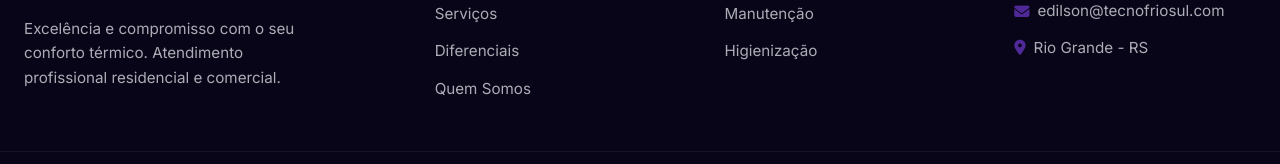
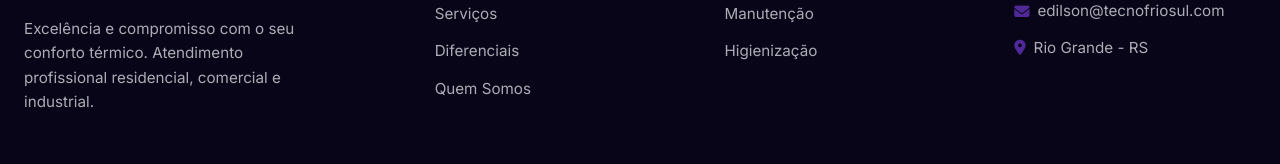
Before and after one commit to FelpsDevilla/tecnofriosul_site, a website built with Vite: page index.html in a window 1280 px wide. Shown: the part 6073-6237 px from the top of the page. Built offline with nearby package versions, Linux system fonts and the light colour scheme.

```diff
--- a/index.html
+++ b/index.html
@@ -523,7 +523,7 @@
                 <a href="#inicio" class="logo">
                     <img src="images/logo.png" alt="Tecnofrio Sul Logo" class="logo-img">
                 </a>
-                <p>Excelência e compromisso com o seu conforto térmico. Atendimento profissional residencial e comercial.</p>
+                <p>Excelência e compromisso com o seu conforto térmico. Atendimento profissional residencial, comercial e industrial.</p>
             </div>
             <div class="footer-links">
                 <h4>Links Rápidos</h4>
```
